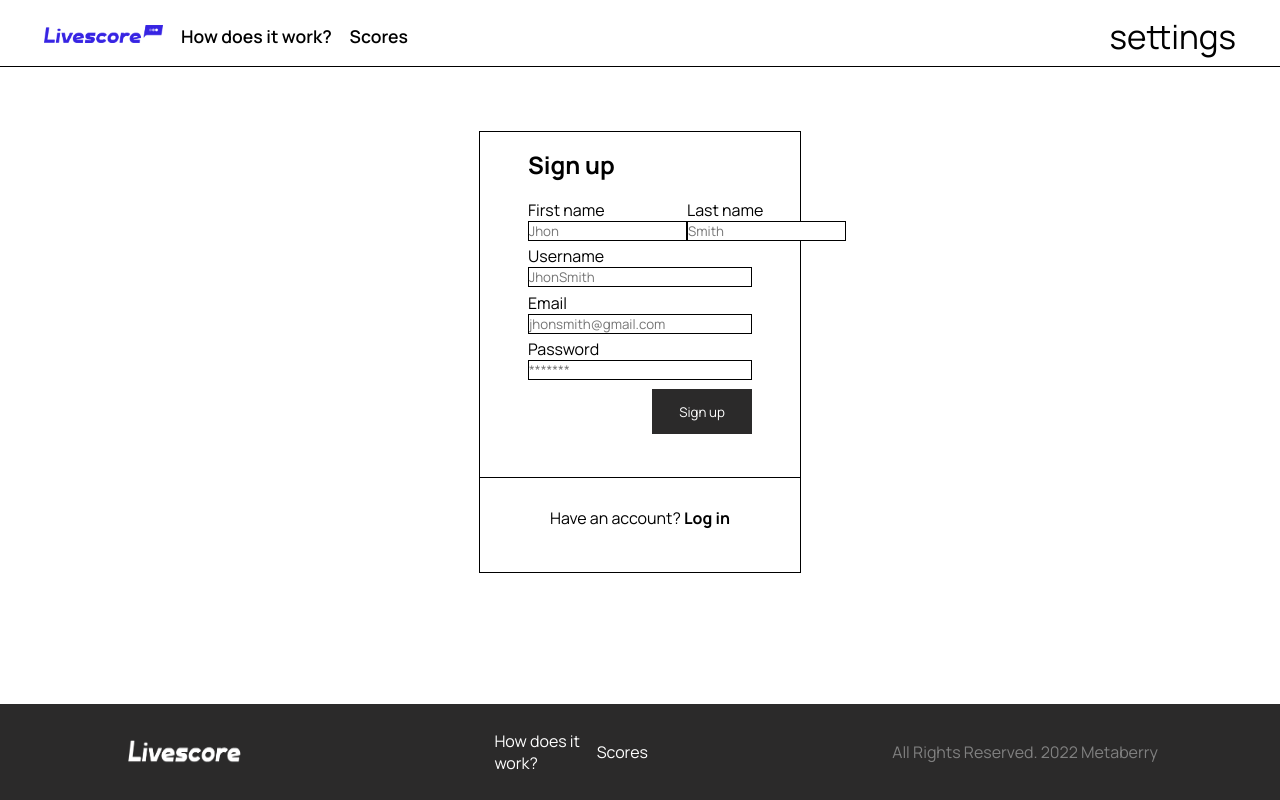
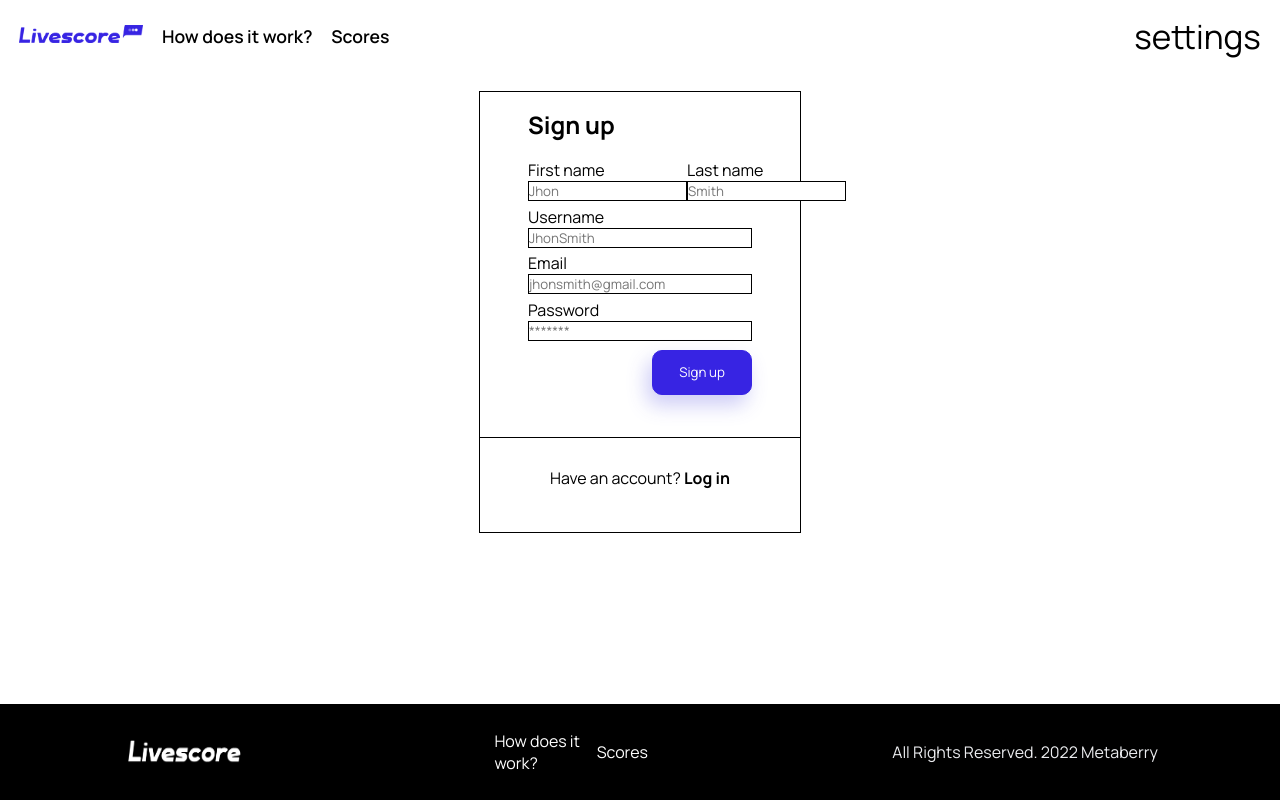
Before and after one commit to metaberrystudios/livescore-proyecto-2022-esi-metaberry, a plain HTML site: page sign-up.html in a window 1280 px wide. Drawn offline with Linux system fonts and the light colour scheme.

Commit message:
include mixins

```diff
--- a/assets/css/log-in.scss
+++ b/assets/css/log-in.scss
@@ -4,19 +4,6 @@
     font-family: 'Manrope', sans-serif;
 
 }
-
-header{
-    width: 97%;
-    height: 5vh;
-    margin-bottom: 5%;
-    border-bottom: 1px solid #000;
-    nav{
-        padding: 0 2% 0 2%;
-    }
-
-}
-
-
 
 body{
     display: flex;
@@ -26,6 +13,7 @@ body{
 
 
     .main{
+        margin-top: 2%;
         display: flex;
         flex-direction: column;
         align-items: center;
@@ -55,8 +43,7 @@ body{
             border-left: none;
             border-right: none;
             a{
-                color: black;
-                text-decoration: none;
+                @include set-a-link;
                 font-weight: bold;
             }
 
@@ -89,9 +76,10 @@ body{
                     .button{
                         height: 45px;
                         width: 100px;
-                        border: none;
-                        color: white;
-                        background-color: rgb(43, 42, 42);
+                        @include primary-color-a-button;
+                        &:hover{
+                            @include primary-hover-color-a-button;
+                        }
                     }
                 }
 
@@ -105,8 +93,8 @@ body{
         flex-direction: row;
         align-items: center;
         justify-content: space-around;
-        background-color: rgb(43, 42, 42);
-        color: white;
+        background-color: var(--black);
+        color: var(--white);
         height: 12vh;
         width: 100%;
         top: 88vh;
@@ -126,7 +114,7 @@ body{
         }
 
         .copyright{
-            color: gray;
+            color: var(--gray);
         }
     }
 
--- a/assets/css/sign-up.scss
+++ b/assets/css/sign-up.scss
@@ -2,17 +2,6 @@
 *{
 
     font-family: 'Manrope', sans-serif;
-
-}
-
-header{
-    width: 97%;
-    height: 5vh;
-    margin-bottom: 5%;
-    border-bottom: 1px solid #000;
-    nav{
-        padding: 0 2% 0 2%;
-    }
 
 }
 
@@ -24,6 +13,7 @@ body{
 
 
     .main{
+        margin-top: 2%;
         display: flex;
         flex-direction: column;
         align-items: center;
@@ -53,8 +43,7 @@ body{
             border-left: none;
             border-right: none;
             a{
-                color: black;
-                text-decoration: none;
+                @include set-a-link;
                 font-weight: bold;
             }
 
@@ -100,9 +89,10 @@ body{
                     .button{
                         height: 45px;
                         width: 100px;
-                        border: none;
-                        color: white;
-                        background-color: rgb(43, 42, 42);
+                        @include primary-color-a-button;
+                        &:hover{
+                            @include primary-hover-color-a-button;
+                        }
                     }
                 }
 
@@ -117,8 +107,8 @@ body{
         flex-direction: row;
         align-items: center;
         justify-content: space-around;
-        background-color: rgb(43, 42, 42);
-        color: white;
+        background-color: var(--black);
+        color: var(--white);
         height: 12vh;
         width: 100%;
         top: 88vh;
@@ -138,7 +128,7 @@ body{
         }
 
         .copyright{
-            color: gray;
+            color: var(--gray);
         }
     }
 
--- a/sign-up.html
+++ b/sign-up.html
@@ -31,7 +31,7 @@
 
         <div class="form">
 
-            <form action="log-in.php" method="post">
+            <form action="sign-up.php" method="post">
 
                 <div class="inputs">
                     <label>First name<input type="text" name="first-name" id="first-name" placeholder="Jhon"></label>
```
Also changed, not shown: assets/css/log-in.css, assets/css/sign-up.css, 2 other files.
